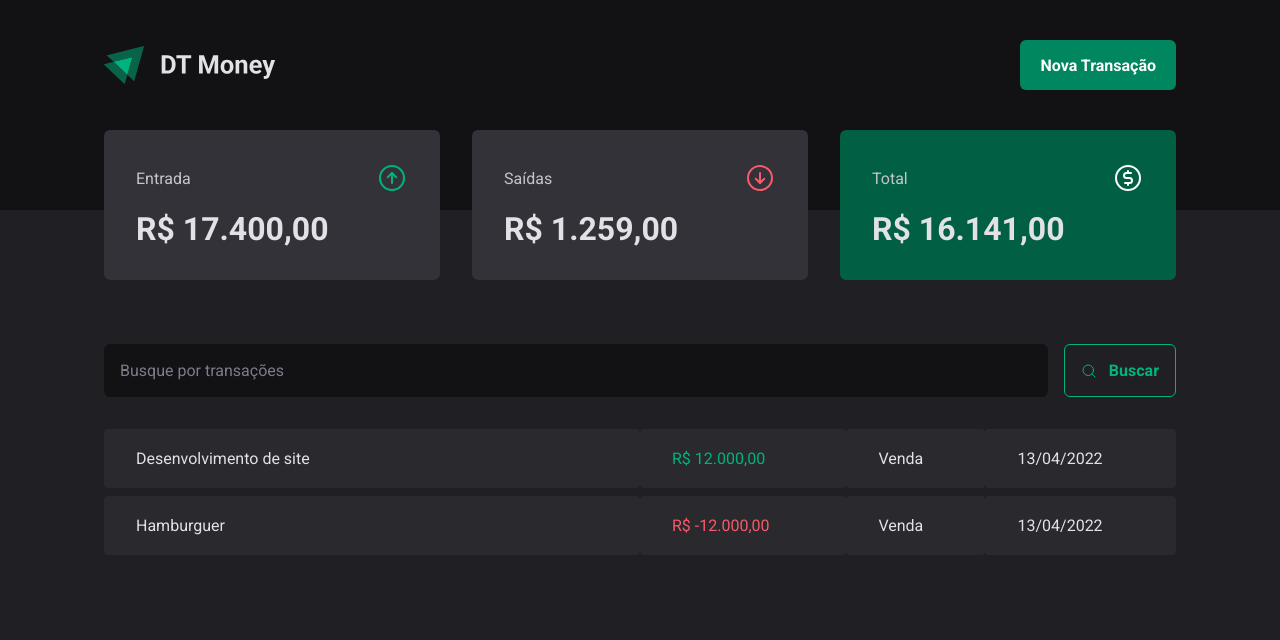
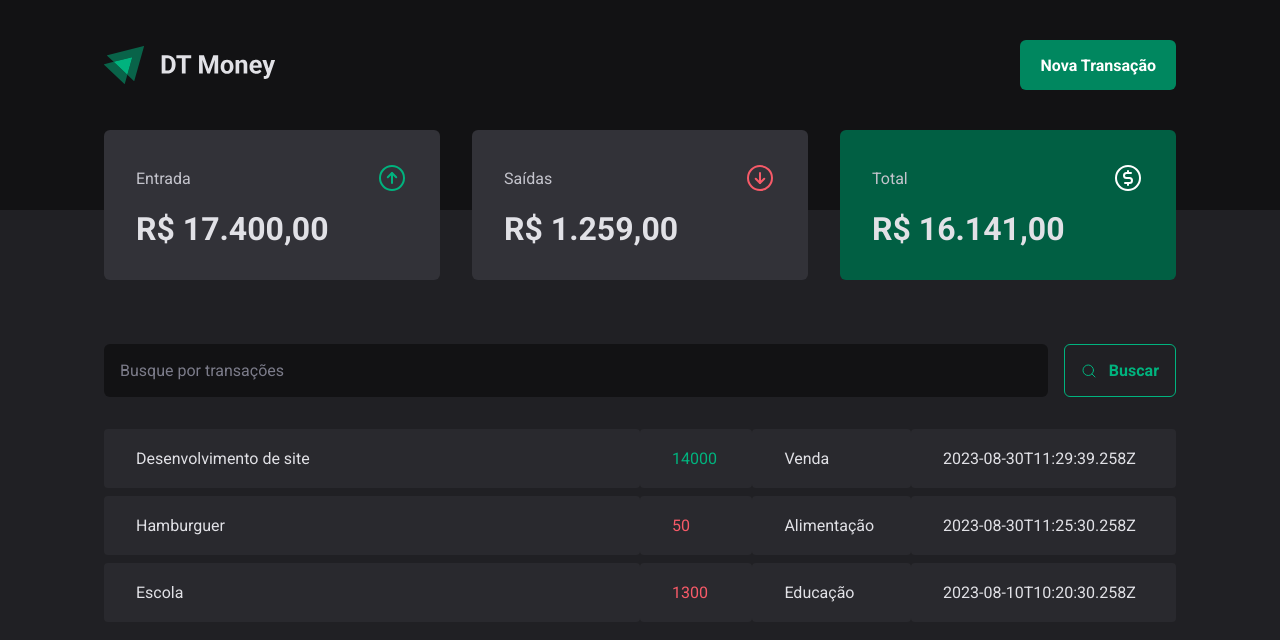
Before and after one commit to aldineifranco/03-dt-money, a React (Vite) app: page / in a window 1280 px wide. Shown: the top 640 px of the page. Built offline with nearby package versions, Linux system fonts and the light colour scheme; data requests are answered from the project's data file.

Commit message:
feature(root and components): Add json-server e requisicao Fake API

```diff
--- a/package.json
+++ b/package.json
@@ -5,11 +5,13 @@
   "type": "module",
   "scripts": {
     "dev": "vite",
+    "dev:server": "json-server server.json -w -d 500",
     "build": "tsc && vite build",
     "preview": "vite preview"
   },
   "dependencies": {
     "@radix-ui/react-dialog": "^1.0.4",
+    "@radix-ui/react-radio-group": "^1.1.3",
     "phosphor-react": "^1.4.1",
     "react": "^18.2.0",
     "react-dom": "^18.2.0",
@@ -20,6 +22,7 @@
     "@types/react-dom": "^18.0.11",
     "@types/styled-components": "^5.1.26",
     "@vitejs/plugin-react": "^3.1.0",
+    "json-server": "^0.17.3",
     "typescript": "^4.9.3",
     "vite": "^4.2.0"
   }
--- /dev/null
+++ b/server.json
@@ -0,0 +1,28 @@
+{
+  "transactions": [
+    {
+      "id": 1,
+      "description": "Desenvolvimento de site",
+      "type": "income",
+      "category": "Venda",
+      "price": 14000,
+      "createdAt": "2023-08-30T11:29:39.258Z"
+    },
+    {
+      "id": 2,
+      "description": "Hamburguer",
+      "type": "outcome",
+      "category": "Alimentação",
+      "price": 50,
+      "createdAt": "2023-08-30T11:25:30.258Z"
+    },
+    {
+      "id": 3,
+      "description": "Escola",
+      "type": "outcome",
+      "category": "Educação",
+      "price": 1300,
+      "createdAt": "2023-08-10T10:20:30.258Z"
+    }
+  ]
+}
--- a/src/components/NewTransactionModal/index.tsx
+++ b/src/components/NewTransactionModal/index.tsx
@@ -20,11 +20,11 @@ export const NewTransactionModal = () => {
           <input type="text" placeholder="Categoria" required />
 
           <TransactionType>
-            <TransactionTypeButton variant="income">
+            <TransactionTypeButton variant="income" value="income">
               <ArrowCircleUp size={24} />
               Entrada
             </TransactionTypeButton>
-            <TransactionTypeButton variant="outcome">
+            <TransactionTypeButton variant="outcome" value="outcome">
               <ArrowCircleDown size={24} />
               Saída
             </TransactionTypeButton>
--- a/src/components/NewTransactionModal/styles.ts
+++ b/src/components/NewTransactionModal/styles.ts
@@ -1,5 +1,6 @@
 import styled from 'styled-components';
 import * as Dialog from "@radix-ui/react-dialog";
+import * as RadioGroup from "@radix-ui/react-radio-group";
 
 export const Overlay = styled(Dialog.Overlay)`
   position: fixed;
@@ -73,7 +74,7 @@ export const CloseButton = styled(Dialog.Close)`
   line-height: 0;
 `;
 
-export const TransactionType = styled.div`
+export const TransactionType = styled(RadioGroup.Root)`
   display: grid;
   grid-template-columns: repeat(2, 1fr);
   gap: 1rem;
@@ -84,7 +85,7 @@ interface TransactionTypeButtonProps {
   variant: 'income' | 'outcome';
 }
 
-export const TransactionTypeButton = styled.button<TransactionTypeButtonProps>`
+export const TransactionTypeButton = styled(RadioGroup.Item)<TransactionTypeButtonProps>`
   background-color: ${({ theme }) =>
     theme["gray-700"]};
   color: ${({ theme }) => theme["gray-300"]};
@@ -105,8 +106,19 @@ export const TransactionTypeButton = styled.button<TransactionTypeButtonProps>`
         : theme["red-300"]};
   }
 
-  &:hover {
+  &[data-state='unchecked']:hover {
     background-color: ${({ theme }) =>
       theme["gray-600"]};
   }
+
+  &[data-state='checked'] {
+    color: ${({ theme }) =>
+      theme["white"]};
+    background-color: ${({ theme, variant}) => variant === 'income' ? theme['green-300'] : theme['red-500'] };
+
+    svg {
+      color: ${({ theme }) =>
+      theme["white"]};
+    }
+  }
 `;
--- a/src/pages/Transactions/index.tsx
+++ b/src/pages/Transactions/index.tsx
@@ -1,9 +1,33 @@
+import { useEffect, useState } from "react";
 import { Header } from "../../components/Header";
 import { Summary } from "../../components/Summary";
 import { SearchForm } from "./components/SearchForm";
 import { PriceHighLight, TransactionsContainer, TransactionsTable } from './styles';
 
+interface Transactions {
+  id: number,
+  description: string,
+  type: "income" | "outcome",
+  category: string,
+  price: number,
+  createdAt: string,
+}
+
 export function Transactions() {
+  const [transactions, setTransactions] = useState<Transactions []>([])
+
+  async function loadTransactions() {
+    const response = await fetch('http://localhost:3000/transactions')
+    const data = await response.json();
+
+    setTransactions(data)
+  };
+
+  useEffect(() => {
+    loadTransactions();
+  }, [])
+
+
   return (
     <div>
       <Header />
@@ -14,26 +38,19 @@ export function Transactions() {
 
         <TransactionsTable>
           <tbody>
-            <tr>
-              <td width="50%">Desenvolvimento de site</td>
-              <td>
-                <PriceHighLight variant="income">
-                  R$ 12.000,00
-                </PriceHighLight>
-              </td>
-              <td>Venda</td>
-              <td>13/04/2022</td>
-            </tr>
-            <tr>
-              <td width="50%">Hamburguer</td>
-              <td>
-                <PriceHighLight variant="outcome">
-                  R$ -12.000,00
-                </PriceHighLight>
-              </td>
-              <td>Venda</td>
-              <td>13/04/2022</td>
-            </tr>
+            {transactions.map((transaction) =>
+            (
+              <tr key={transaction.id}>
+                <td width="50%">{transaction.description}</td>
+                <td>
+                  <PriceHighLight variant={transaction.type}>
+                    {transaction.price}
+                  </PriceHighLight>
+                </td>
+                <td>{transaction.category}</td>
+                <td>{transaction.createdAt}</td>
+              </tr>
+            ))}
 
           </tbody>
         </TransactionsTable>
```
Also changed, not shown: 1 other file (tests, documents, lock files or other folders).
